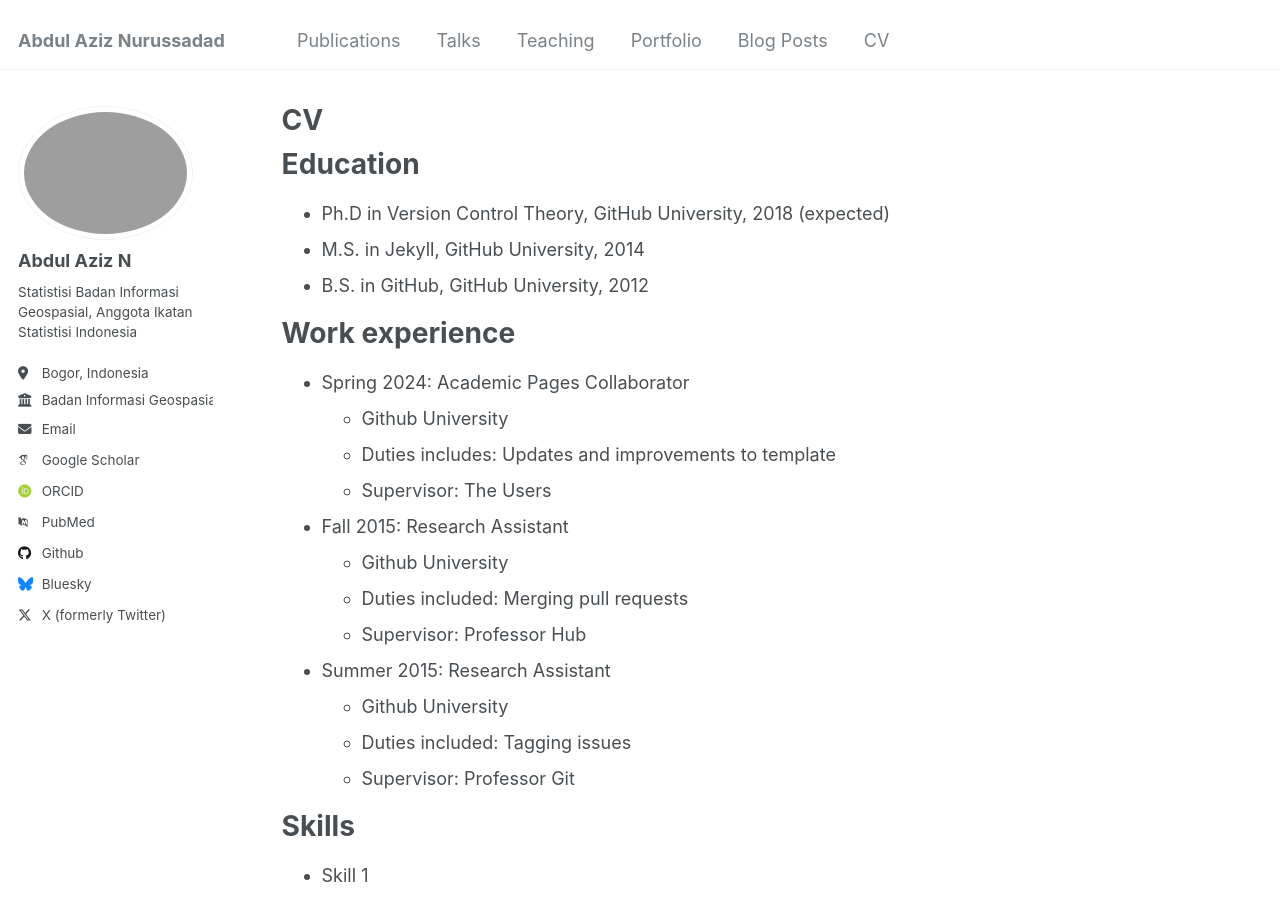
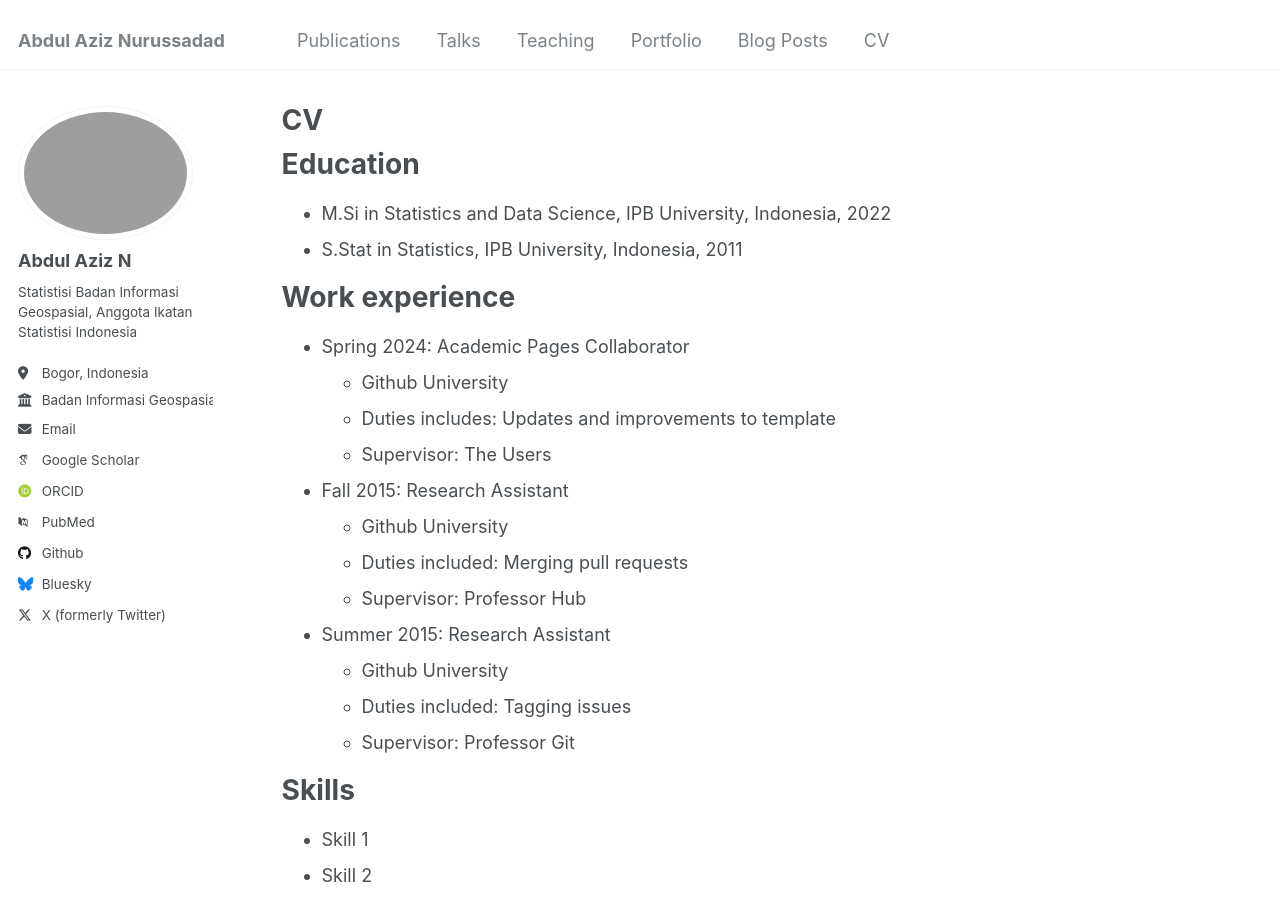
Before and after one commit to datadotlat/datadotlat.github.io, a Jekyll site: the page built from _pages/cv.md, in a window 1280 px wide and 900 px high. Built offline with Jekyll 4.4.1, drawn with Linux system fonts in a browser that asks for light colours; some web fonts are replaced.

Commit message:
Update cv.md

```diff
--- a/_pages/cv.md
+++ b/_pages/cv.md
@@ -11,9 +11,8 @@
 
 Education
 ======
-* Ph.D in Version Control Theory, GitHub University, 2018 (expected)
-* M.S. in Jekyll, GitHub University, 2014
-* B.S. in GitHub, GitHub University, 2012
+* M.Si in Statistics and Data Science, IPB University, Indonesia, 2022
+* S.Stat in Statistics, IPB University, Indonesia, 2011
 
 Work experience
 ======
```
